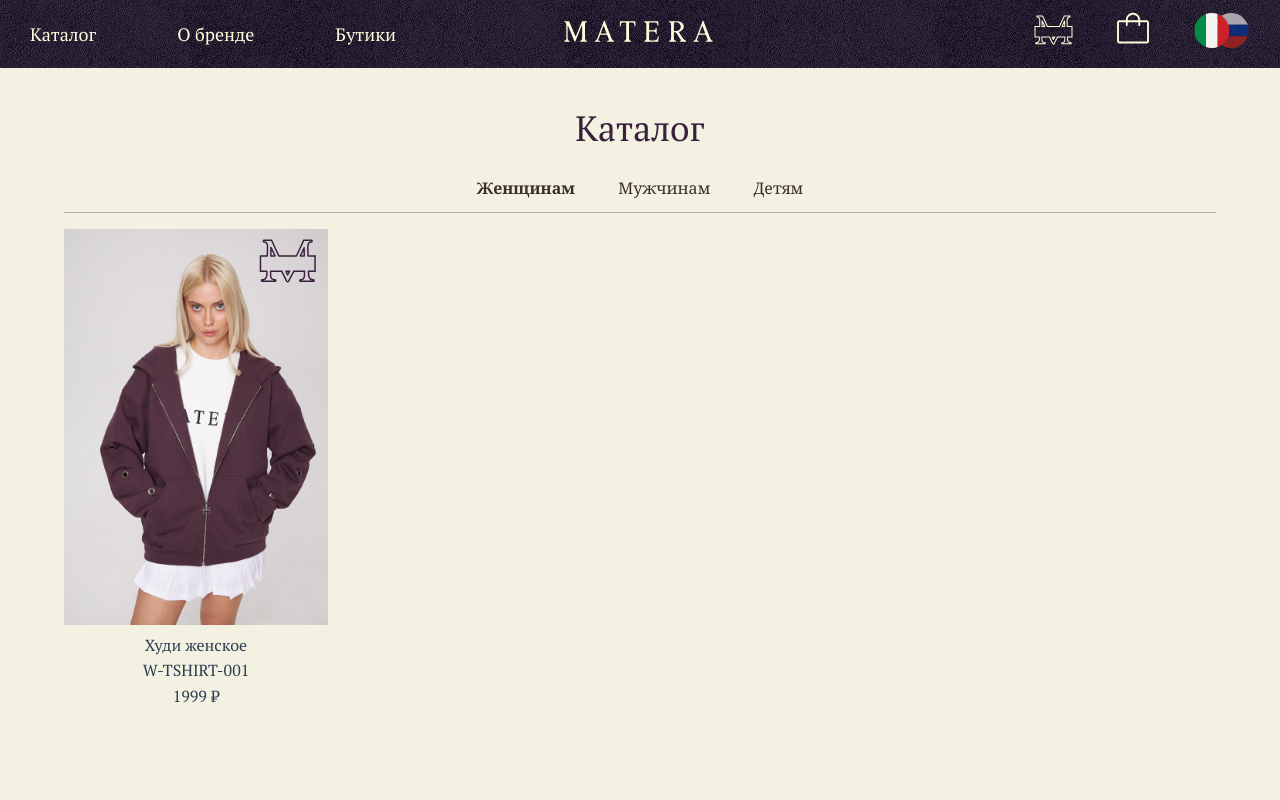
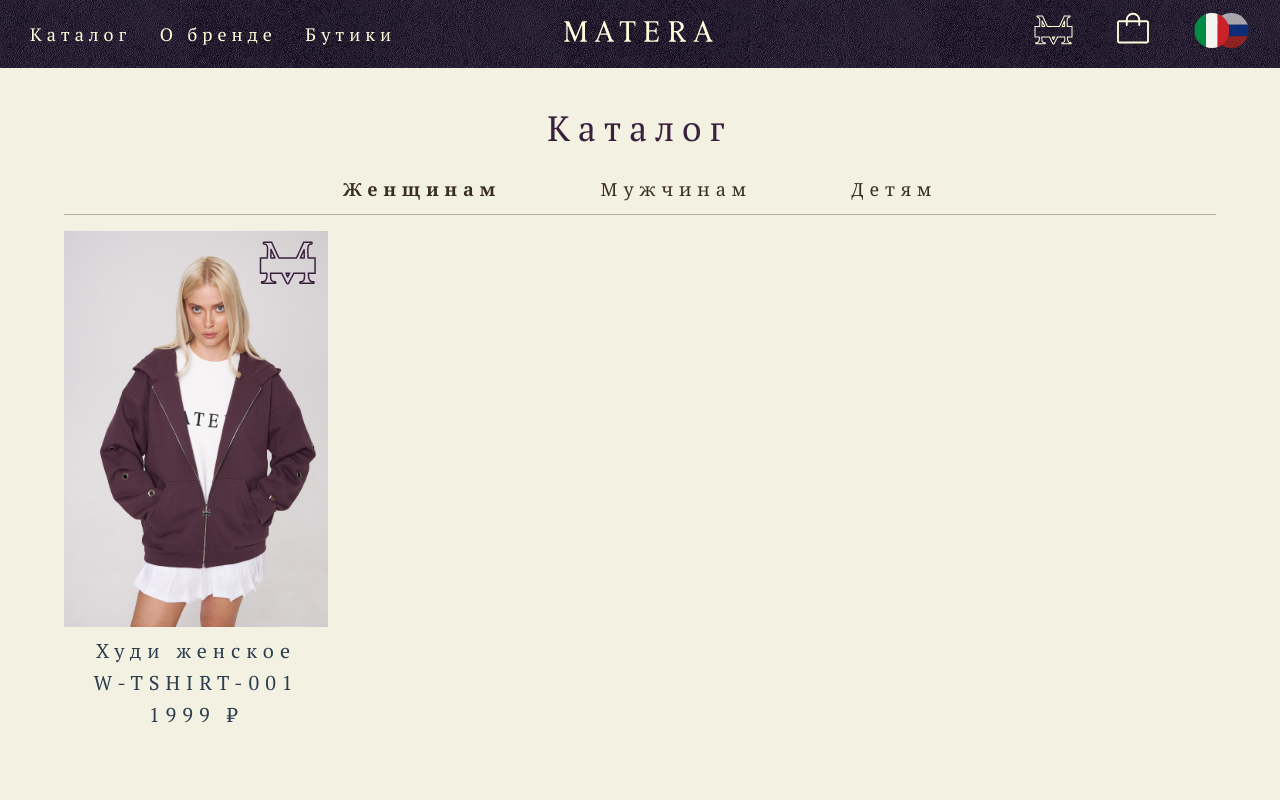
Before and after one commit to LostVillain1/matera_frontend, a Vue app: page /catalog in a window 1280 px wide. Shown: the top 800 px of the page. Built offline with nearby package versions, Linux system fonts and the light colour scheme.

Commit message:
added styles

```diff
--- a/src/components/AppHeader/AppHeader.scss
+++ b/src/components/AppHeader/AppHeader.scss
@@ -34,11 +34,16 @@ a:visited {
     text-decoration: none
 }
 
+
 .right-side_wrapper {
     display: flex;
     flex-direction: row;
     align-items: center;
     gap: 40px
+}
+
+.header__options.left {
+    letter-spacing: 5px;
 }
 
 
@@ -120,7 +125,8 @@ a:visited {
     color: #FFFCDC;
     // background-color: #18101F;
     background-image: url('@/assets/bg_velur.png');
-    border-top: 1px solid white
+    border-top: 1px solid white;
+    letter-spacing: 3px;
 }
 
 .bg-menu_options a:nth-child(1){
--- a/src/components/ProductCard/ProductCard.scss
+++ b/src/components/ProductCard/ProductCard.scss
@@ -12,10 +12,15 @@ font-size: 18px;
 margin-bottom: 20px;
 }
 
+.text {
+  letter-spacing: 2px;
+}
+
 .product-title {
 font-size: 32px;
 border-bottom: 1px solid #b3a99c;
 margin-bottom: 15px;
+letter-spacing: 3px;
 }
 
 // .breadcrumbs {
--- a/src/components/ProductCard/ProductCard.vue
+++ b/src/components/ProductCard/ProductCard.vue
@@ -3,10 +3,12 @@
     <!-- Рендерим только когда product найден -->
     <div v-if="product">
       <!-- Хлебные крошки (как было) -->
-      <nav class="nav">
-        <span>Главная // </span>
-        <span>Каталог </span>
-      </nav>
+      <router-link to="/catalog">
+        <nav class="nav">
+          <span class="text">Главная // </span>
+          <span class="text">Каталог </span>
+        </nav>
+      </router-link>
 
       <!-- Заголовок товара (как было) -->
       <div class="product-title">
--- a/src/components/ProductItem.vue
+++ b/src/components/ProductItem.vue
@@ -3,9 +3,9 @@
    <div class="product-item__wrapper">
     <router-link :to="`/product/${product.id}`" class="item">
         <img :src="product.images[0]" :alt="product.name" />
-        <p>{{ product.name }}</p>
-        <p>{{ product.code }}</p>
-        <p>{{ product.price }} ₽</p>
+        <p class="text">{{ product.name }}</p>
+        <p class="text">{{ product.code }}</p>
+        <p class="text">{{ product.price }} ₽</p>
     </router-link>
     <!-- Мобильная версия -->
     <component
@@ -100,6 +100,10 @@ position: relative;
   margin-bottom: 8px;
 }
 
+.text {
+  letter-spacing: 2px;
+}
+
 .monogramm{
   z-index: 1;
   position: absolute;
@@ -118,7 +122,10 @@ position: relative;
 }
 
 @media (min-width: 1024px) {
-
+  .text {
+    font-size: 20px;
+    letter-spacing: 6px;
+  }
 }
 
 
--- a/src/views/Catalog.scss
+++ b/src/views/Catalog.scss
@@ -13,6 +13,7 @@
   text-align: center;
   margin-bottom: 1rem;
   font-family: 'PT Serif', serif;
+  letter-spacing: 4px;
 }
 
 /* Табы выбора категорий */
@@ -35,6 +36,8 @@
   padding: 0.3rem 0.6rem;
   font-family: 'Georgia', serif;
   position: relative;
+  letter-spacing: 2px;
+  font-size: 16px;
 }
 
 /* Активная кнопка таба */
@@ -73,6 +76,16 @@
 
   .catalog__title {
     font-size: 2.2rem;
+    letter-spacing: 8px;
+  }
+
+  .catalog__tabs {
+    gap: 80px;
+  }
+
+  .catalog__tab {
+    letter-spacing: 6px;
+    font-size: 18px;
   }
 
   .catalog__grid {
```
